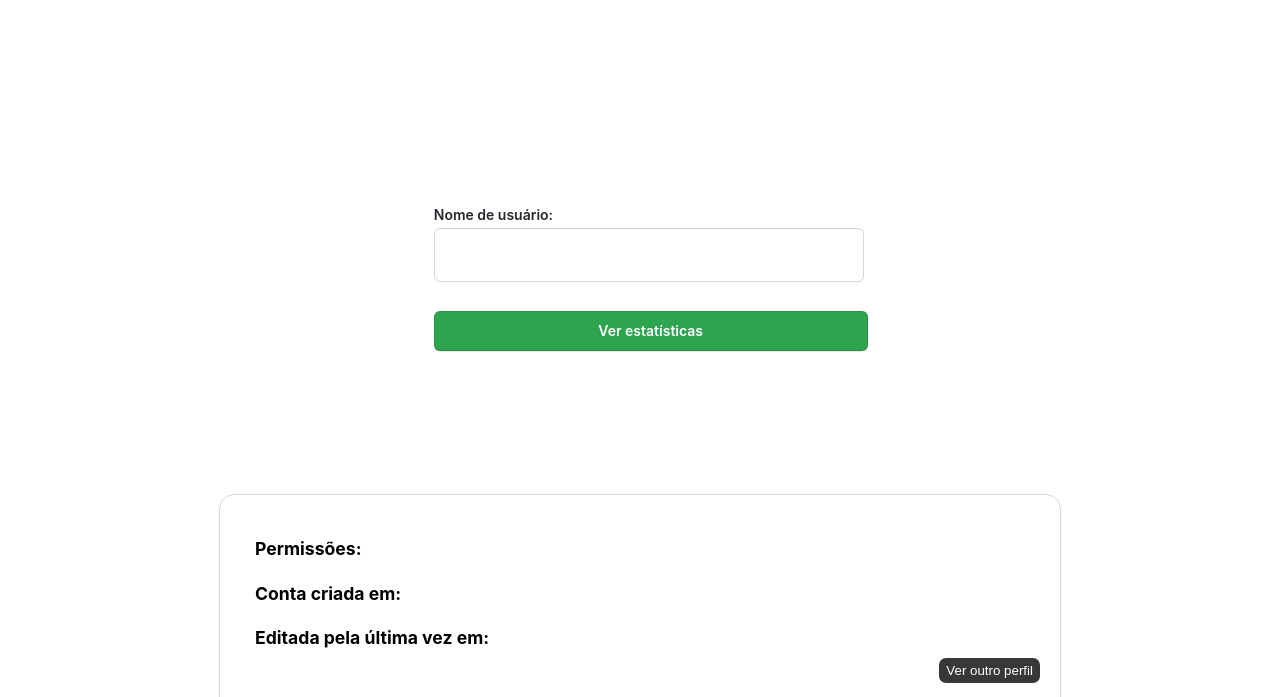
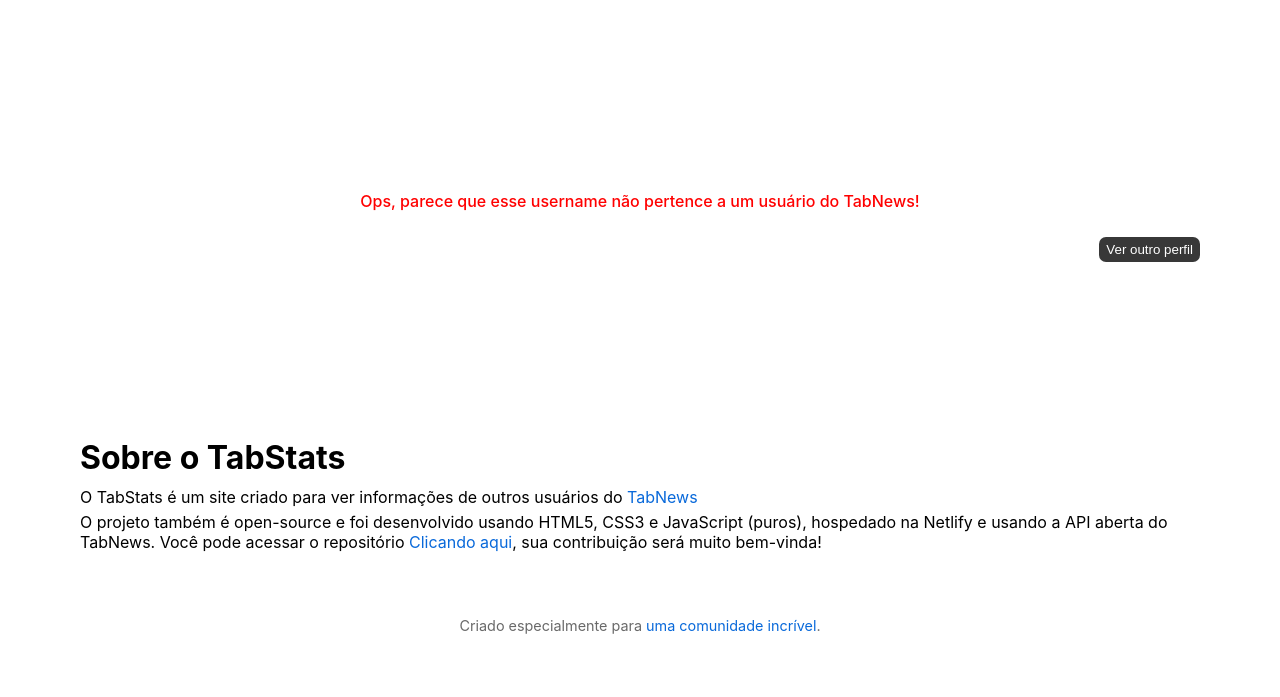
Before and after one commit to gabrielsozinho/TabStats, a plain HTML site: page index.html in a window 1280 px wide. Both pictures are taken after a click on the element "Ver estatísticas". Shown: the part 103-800 px from the top of the page. Drawn offline with nearby package versions, Linux system fonts and the light colour scheme; no server answers.

Commit message:
fix: layout bug when username is not found

```diff
--- a/index.html
+++ b/index.html
@@ -22,7 +22,7 @@
 
     <main>
         <div class="form-container" id="form-container">
-            <form class="main-form" onsubmit="run(event)">
+            <form class="main-form" onsubmit="run(event)" id="main-form">
                 <label class="form-label-username">Nome de usuário:</label>
                 <input type="text" autocomplete="username" class="form-input-username" id="username" />
                 <br />
@@ -38,7 +38,14 @@
             <div class="created-date" id="created-date"><h4 class="createdDateText">Conta criada em:</h4></div>
             <div class="updated-date" id="updated-date"><h4 class="updatedDateText">Editada pela última vez em:</h4></div>
             <div class="refresh-container">
-                <button id="refresh">Ver outro perfil</button>
+                <button id="refresh"><a href="./">Ver outro perfil</a></button>
+            </div>
+        </div>
+
+        <div class="error-container" id="error-container">
+            <div class="error-text" id="error-text"></div>
+            <div class="refresh-container">
+                <button id="refresh"><a href="./">Ver outro perfil</a></button>
             </div>
         </div>
 
--- a/src/js/index.js
+++ b/src/js/index.js
@@ -1,4 +1,5 @@
 var submitButton = document.querySelector('#button-get-form-data')
+var formContainer = document.querySelector('#form-container')
 var usernameField = document.querySelector('#username')
 var content = document.querySelector('#info-container')
 var contentInfo = document.querySelector('#infos')
@@ -7,12 +8,10 @@ var contentFeatures = document.querySelector('#features')
 var contentDate = document.querySelector('#created-date')
 var contentUpdatedDate = document.querySelector('#updated-date')
 var refreshButton = document.querySelector('#refresh')
+var contentError = document.querySelector('#error-container')
+var contentErrorText = document.querySelector('#error-text')
 
 
-
-refreshButton.addEventListener('click', function() {
-    location.reload()
-})
 
 
 submitButton.addEventListener('click', run)
@@ -23,7 +22,7 @@ function run(event) {
     event.preventDefault();
 
     if (content.className == "open") {
-        content.className = "";
+        content.className = "closed";
     } else {
         content.className = "open"
     }
@@ -69,7 +68,7 @@ function run(event) {
         formElement.parentNode.removeChild(formElement);
     })
     .catch(function (error) {
-        createLine('Ops, parece que esse username não pertence a um usuário do TabNews!')
+        createErrorLine('Ops, parece que esse username não pertence a um usuário do TabNews!')
 
     })
 }
@@ -112,6 +111,19 @@ function createLine(text) {
     content.appendChild(info)
 }
 
+function createErrorLine(text) {
+    var info = document.createElement('p')
+    info.classList.add('error');
+    var text = document.createTextNode(text)
+
+    info.appendChild(text)
+    contentErrorText.appendChild(info)
+    contentError.classList.add('error-container-open')
+    content.className = "closed"
+    formContainer.className = "closed"
+}
+
+
 function createUsernameLine(text, userLink) {
     var info = document.createElement('a')
     info.setAttribute('href', userLink);
--- a/src/styles/index.css
+++ b/src/styles/index.css
@@ -110,6 +110,10 @@ a:hover{
     border-radius: 15px;
 }
 
+.closed{
+    display: none;
+}
+
 .username{
     display: inline-block;
     padding: 3px 7px;
@@ -155,6 +159,24 @@ a:hover{
     width: 100%;
 }
 
+.error-container{
+    margin: 0 auto;
+    max-width: 70em;
+    margin-top: 15%;
+    display: none;
+}
+
+.error-container-open{
+    display: block;
+}
+
+.error{
+    color: red;
+    width: 100%;
+    text-align: center;
+    font-weight: 500;
+}
+
 .refresh-container button{
     padding: 5px 7px;
     margin-left: auto;
@@ -165,6 +187,11 @@ a:hover{
     color: rgb(255, 255, 255);
     background-color: #383838;
 
+}
+
+.refresh-container button a{
+    color: white;
+    text-decoration: none;
 }
 
 .refresh-container button:hover{
```
